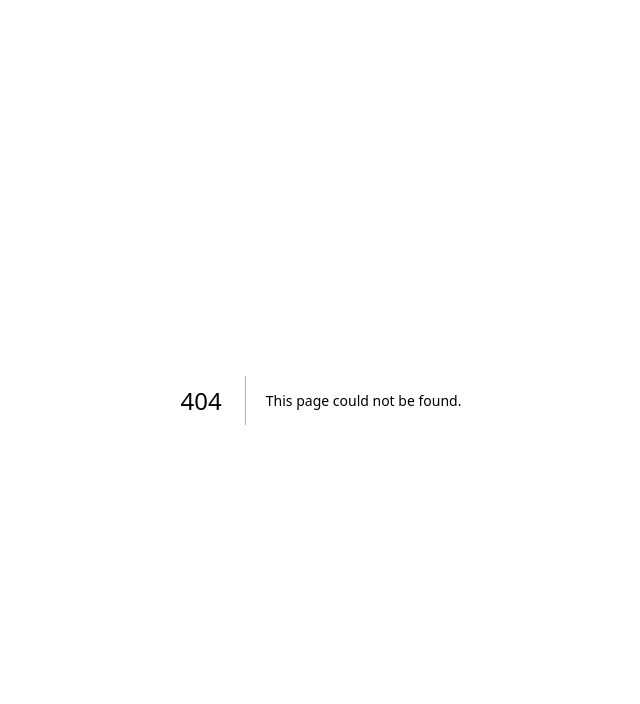
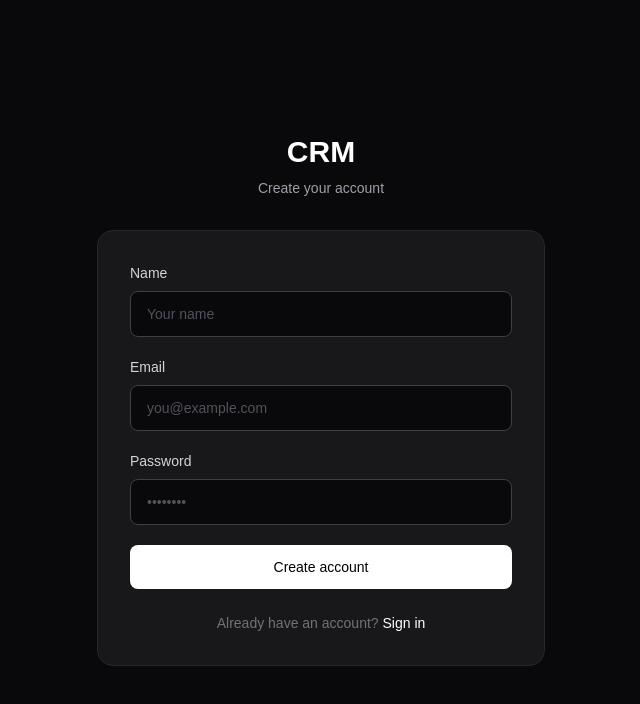
Before and after one commit to FurqanAlyy/CRM, a Next.js app: page /register in a window 1280 px wide. Before the commit this address had no page. Shown: the top 704 px of the page, without its empty margins (319-959 px from the left). Built offline with nearby package versions, Linux system fonts and the light colour scheme.

Commit message:
login and register UI pages

```diff
--- /dev/null
+++ b/src/app/login/page.tsx
@@ -0,0 +1,124 @@
+"use client"
+
+import { FormEvent, useState } from "react"
+import { useRouter } from "next/navigation"
+import Link from "next/link"
+import { Loader2 } from "lucide-react"
+
+export default function LoginPage() {
+  const router = useRouter()
+
+  const [email, setEmail] = useState("")
+  const [password, setPassword] = useState("")
+  const [error, setError] = useState("")
+  const [loading, setLoading] = useState(false)
+
+  async function handleSubmit(e: FormEvent) {
+    e.preventDefault()
+
+    setError("")
+    setLoading(true)
+
+    try {
+      const response = await fetch("/api/auth/login", {
+        method: "POST",
+        headers: {
+          "Content-Type": "application/json"
+        },
+        body: JSON.stringify({
+          email,
+          password
+        })
+      })
+
+      const data = await response.json()
+
+      if (!response.ok) {
+        setError(data.message || "Login failed")
+        return
+      }
+
+      router.push("/dashboard")
+      router.refresh()
+    } catch {
+      setError("Something went wrong")
+    } finally {
+      setLoading(false)
+    }
+  }
+
+  return (
+    <main className="flex min-h-screen items-center justify-center bg-zinc-950 px-4">
+      <div className="w-full max-w-md">
+        <div className="mb-8 text-center">
+          <h1 className="text-3xl font-semibold text-white">
+            CRM
+          </h1>
+
+          <p className="mt-2 text-sm text-zinc-400">
+            Sign in to your account
+          </p>
+        </div>
+
+        <div className="rounded-2xl border border-zinc-800 bg-zinc-900 p-8">
+          <form onSubmit={handleSubmit} className="space-y-5">
+            <div>
+              <label className="mb-2 block text-sm text-zinc-300">
+                Email
+              </label>
+
+              <input
+                type="email"
+                value={email}
+                onChange={(e) => setEmail(e.target.value)}
+                placeholder="you@example.com"
+                required
+                className="w-full rounded-lg border border-zinc-700 bg-zinc-950 px-4 py-3 text-sm text-white outline-none placeholder:text-zinc-600 focus:border-zinc-500"
+              />
+            </div>
+
+            <div>
+              <label className="mb-2 block text-sm text-zinc-300">
+                Password
+              </label>
+
+              <input
+                type="password"
+                value={password}
+                onChange={(e) => setPassword(e.target.value)}
+                placeholder="••••••••"
+                required
+                className="w-full rounded-lg border border-zinc-700 bg-zinc-950 px-4 py-3 text-sm text-white outline-none placeholder:text-zinc-600 focus:border-zinc-500"
+              />
+            </div>
+
+            {error && (
+              <div className="rounded-lg border border-red-900/50 bg-red-950/30 px-4 py-3 text-sm text-red-400">
+                {error}
+              </div>
+            )}
+
+            <button
+              type="submit"
+              disabled={loading}
+              className="flex w-full items-center justify-center gap-2 rounded-lg bg-white px-4 py-3 text-sm font-medium text-black transition hover:bg-zinc-200 disabled:cursor-not-allowed disabled:opacity-50"
+            >
+              {loading && <Loader2 className="h-4 w-4 animate-spin" />}
+              {loading ? "Signing in..." : "Sign in"}
+            </button>
+          </form>
+
+          <p className="mt-6 text-center text-sm text-zinc-500">
+            Don't have an account?{" "}
+            <Link
+              href="/register"
+              className="text-white hover:underline"
+            >
+              Create one
+            </Link>
+          </p>
+        </div>
+      </div>
+    </main>
+  )
+}
--- /dev/null
+++ b/src/app/register/page.tsx
@@ -0,0 +1,141 @@
+"use client"
+
+import { FormEvent, useState } from "react"
+import { useRouter } from "next/navigation"
+import Link from "next/link"
+import { Loader2 } from "lucide-react"
+
+export default function RegisterPage() {
+  const router = useRouter()
+
+  const [name, setName] = useState("")
+  const [email, setEmail] = useState("")
+  const [password, setPassword] = useState("")
+  const [error, setError] = useState("")
+  const [loading, setLoading] = useState(false)
+
+  async function handleSubmit(e: FormEvent) {
+    e.preventDefault()
+
+    setError("")
+    setLoading(true)
+
+    try {
+      const response = await fetch("/api/auth/register", {
+        method: "POST",
+        headers: {
+          "Content-Type": "application/json"
+        },
+        body: JSON.stringify({
+          name,
+          email,
+          password
+        })
+      })
+
+      const data = await response.json()
+
+      if (!response.ok) {
+        setError(data.message || "Registration failed")
+        return
+      }
+
+      router.push("/login")
+    } catch {
+      setError("Something went wrong")
+    } finally {
+      setLoading(false)
+    }
+  }
+
+  return (
+    <main className="flex min-h-screen items-center justify-center bg-zinc-950 px-4">
+      <div className="w-full max-w-md">
+        <div className="mb-8 text-center">
+          <h1 className="text-3xl font-semibold text-white">
+            CRM
+          </h1>
+
+          <p className="mt-2 text-sm text-zinc-400">
+            Create your account
+          </p>
+        </div>
+
+        <div className="rounded-2xl border border-zinc-800 bg-zinc-900 p-8">
+          <form onSubmit={handleSubmit} className="space-y-5">
+            <div>
+              <label className="mb-2 block text-sm text-zinc-300">
+                Name
+              </label>
+
+              <input
+                type="text"
+                value={name}
+                onChange={(e) => setName(e.target.value)}
+                placeholder="Your name"
+                required
+                className="w-full rounded-lg border border-zinc-700 bg-zinc-950 px-4 py-3 text-sm text-white outline-none placeholder:text-zinc-600 focus:border-zinc-500"
+              />
+            </div>
+
+            <div>
+              <label className="mb-2 block text-sm text-zinc-300">
+                Email
+              </label>
+
+              <input
+                type="email"
+                value={email}
+                onChange={(e) => setEmail(e.target.value)}
+                placeholder="you@example.com"
+                required
+                className="w-full rounded-lg border border-zinc-700 bg-zinc-950 px-4 py-3 text-sm text-white outline-none placeholder:text-zinc-600 focus:border-zinc-500"
+              />
+            </div>
+
+            <div>
+              <label className="mb-2 block text-sm text-zinc-300">
+                Password
+              </label>
+
+              <input
+                type="password"
+                value={password}
+                onChange={(e) => setPassword(e.target.value)}
+                placeholder="••••••••"
+                minLength={6}
+                required
+                className="w-full rounded-lg border border-zinc-700 bg-zinc-950 px-4 py-3 text-sm text-white outline-none placeholder:text-zinc-600 focus:border-zinc-500"
+              />
+            </div>
+
+            {error && (
+              <div className="rounded-lg border border-red-900/50 bg-red-950/30 px-4 py-3 text-sm text-red-400">
+                {error}
+              </div>
+            )}
+
+            <button
+              type="submit"
+              disabled={loading}
+              className="flex w-full items-center justify-center gap-2 rounded-lg bg-white px-4 py-3 text-sm font-medium text-black transition hover:bg-zinc-200 disabled:cursor-not-allowed disabled:opacity-50"
+            >
+              {loading && <Loader2 className="h-4 w-4 animate-spin" />}
+              {loading ? "Creating account..." : "Create account"}
+            </button>
+          </form>
+
+          <p className="mt-6 text-center text-sm text-zinc-500">
+            Already have an account?{" "}
+            <Link
+              href="/login"
+              className="text-white hover:underline"
+            >
+              Sign in
+            </Link>
+          </p>
+        </div>
+      </div>
+    </main>
+  )
+}
--- /dev/null
+++ b/src/middleware.ts
@@ -0,0 +1,47 @@
+import { NextRequest, NextResponse } from "next/server"
+import { jwtVerify } from "jose"
+
+const AUTH_SECRET = process.env.AUTH_SECRET
+
+if (!AUTH_SECRET) {
+  throw new Error("Please define AUTH_SECRET in .env.local")
+}
+
+const secret = new TextEncoder().encode(AUTH_SECRET)
+
+export async function middleware(request: NextRequest) {
+  const token = request.cookies.get("auth_token")?.value
+
+  if (!token) {
+    return NextResponse.redirect(new URL("/login", request.url))
+  }
+
+  try {
+    await jwtVerify(token, secret)
+
+    return NextResponse.next()
+  } catch {
+    const response = NextResponse.redirect(
+      new URL("/login", request.url)
+    )
+
+    response.cookies.delete("auth_token")
+
+    return response
+  }
+}
+
+export const config = {
+  matcher: [
+    "/dashboard/:path*",
+    "/contacts/:path*",
+    "/companies/:path*",
+    "/leads/:path*",
+    "/deals/:path*",
+    "/tasks/:path*",
+    "/activities/:path*",
+    "/reports/:path*",
+    "/ai/:path*",
+    "/settings/:path*"
+  ]
+}
```
